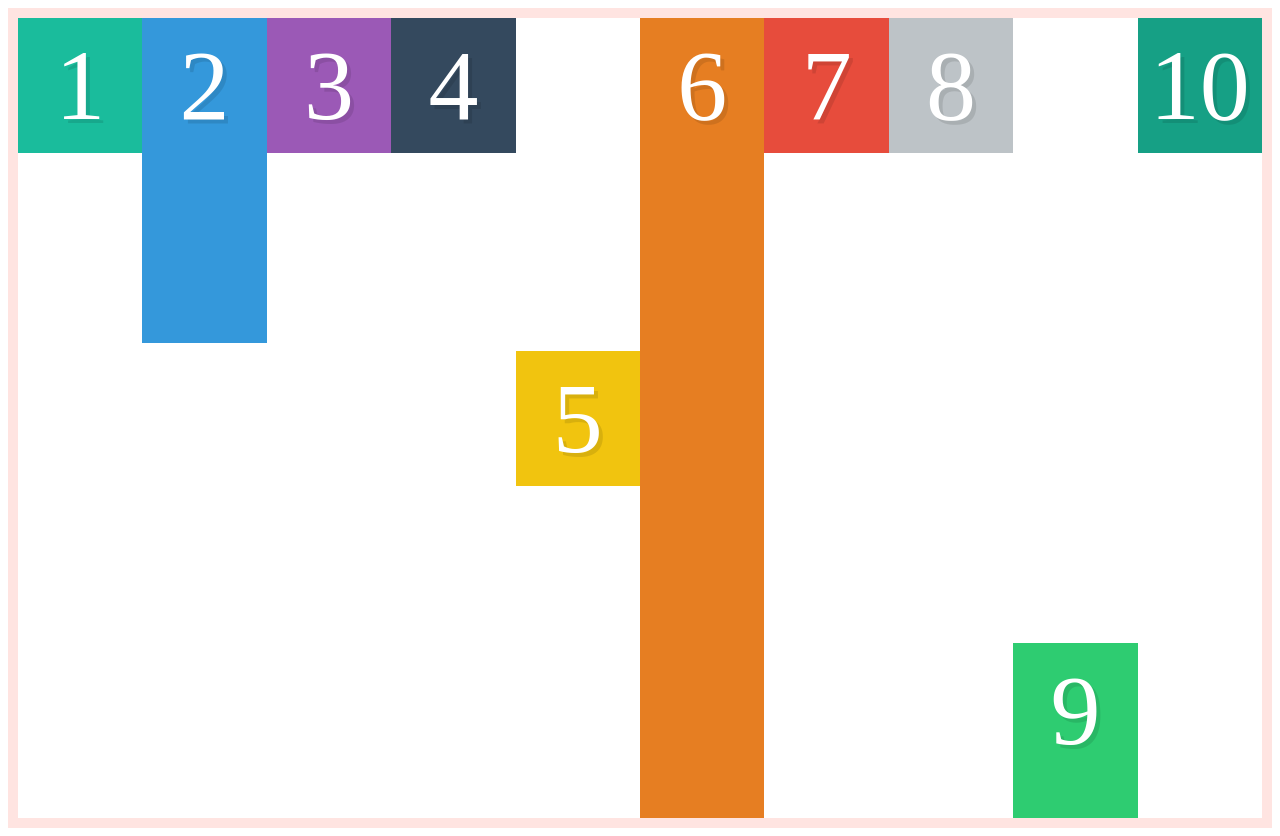
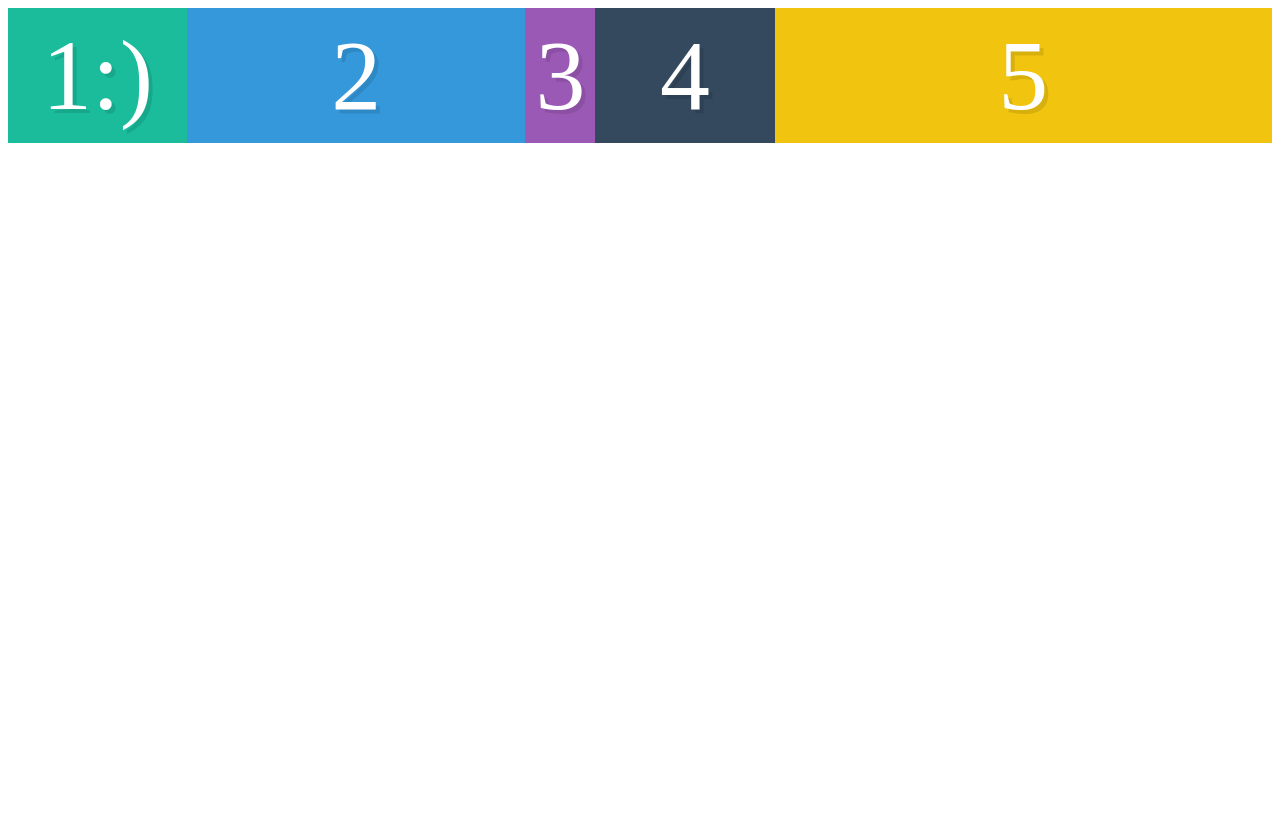
Before and after one commit to GourishettySairam/Flexbox, a plain HTML site: page Flexbox/index.html in a window 1280 px wide. After the commit the page ends 800 px from the top, so only its background shows below. Drawn offline with Linux system fonts and the light colour scheme.

Commit message:
Understanding flexbox sizing with the flex property

```diff
--- a/Flexbox/index.html
+++ b/Flexbox/index.html
@@ -6,16 +6,16 @@
     <body>
         <div class="container">
             <!-- Each of the divs here is a flex-item -->
-            <div class="box box1" >1</div>
+            <div class="box box1" >1:)</div>
             <div class="box box2" >2</div>
             <div class="box box3" >3</div>
             <div class="box box4" >4</div>
             <div class="box box5" >5</div>
-            <div class="box box6" >6</div>
-            <div class="box box7" >7</div>
+            <!-- <div class="box box6" >6</div> -->
+            <!-- <div class="box box7" >7</div>
             <div class="box box8" >8</div>
             <div class="box box9" >9</div>
-            <div class="box box10" >10</div>
+            <div class="box box10" >10</div> -->
         </div>
     </body>
 </html>
--- a/Flexbox/styles.css
+++ b/Flexbox/styles.css
@@ -46,29 +46,20 @@
 
 .container {
     display: flex;
-    border: 10px solid mistyrose;
-    height: 100vh;
-    align-items: flex-start;
 }
 
 .box {
-    width: 33.33%;
+    flex: 1;
 }
 
 .box2 {
-    padding-bottom: 200px;
-}
-
-.box6 {
-    padding-bottom: 0;
-    align-self: stretch;
-}
-
-.box9 {
-    padding-bottom: 50px;
-    align-self: flex-end;
+    flex: 2;
 }
 
 .box5 {
-    align-self: center;
+    flex: 3;
 }
+
+.box3 {
+    flex: 0.3
+}
```
Also changed, not shown: 1 other file.
